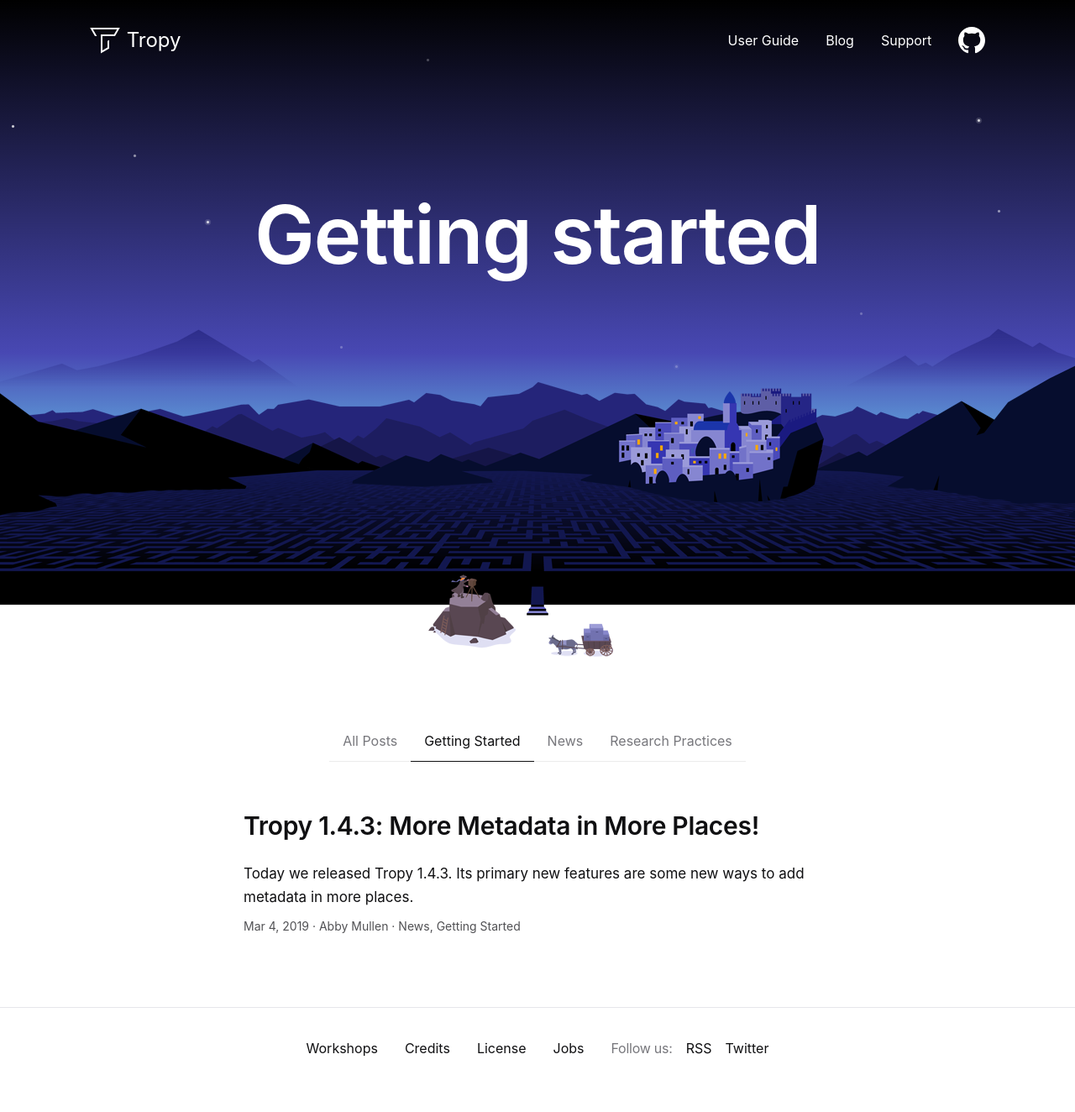
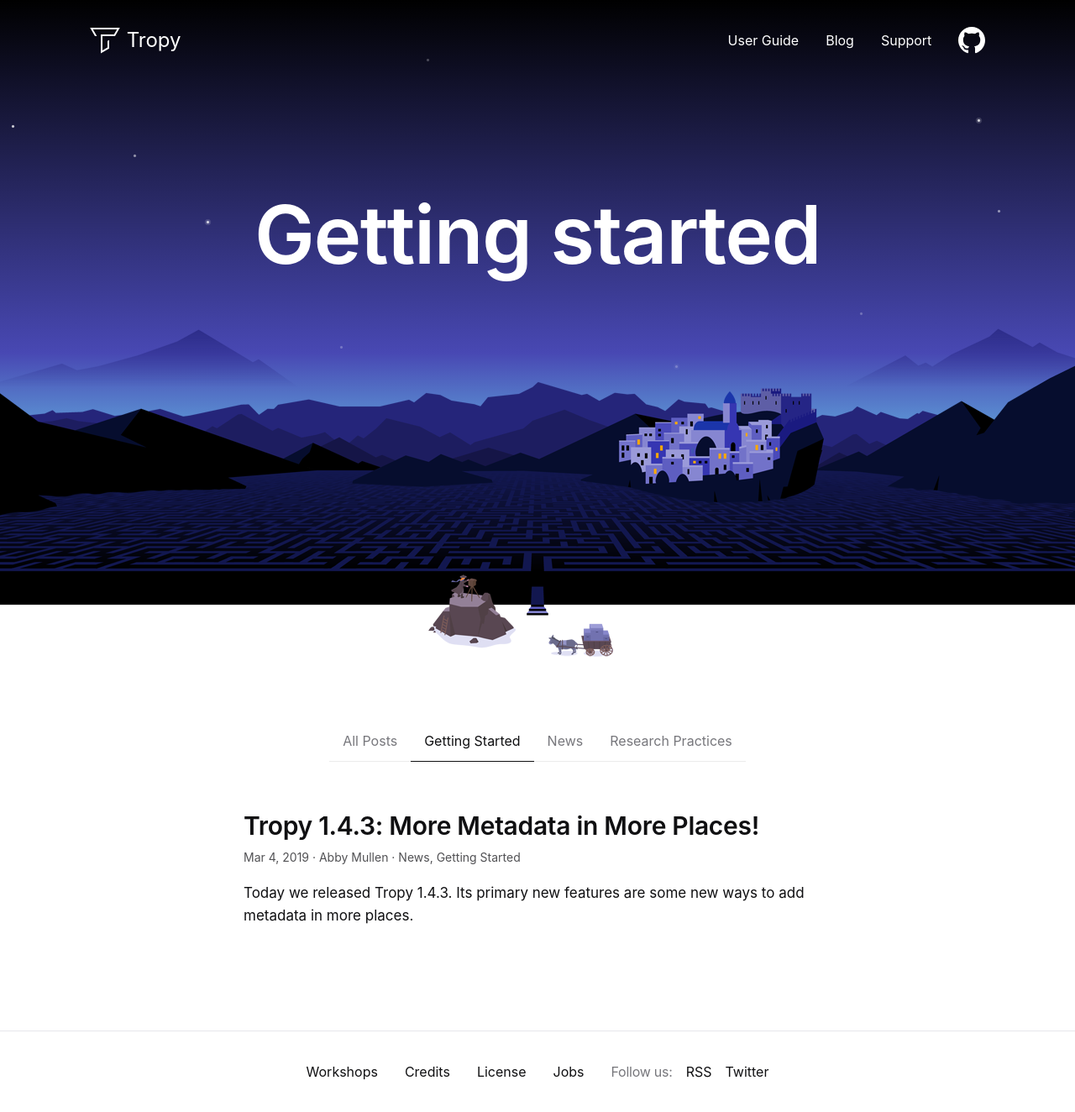
Before and after one commit to tropy/tropy.github.io, a Jekyll site: the page built from blog/category/getting-started.markdown, in a window 1280 px wide. Shown: the whole page at 84% size. Built offline with Jekyll 4.4.1, drawn with Linux system fonts in a browser that asks for light colours; before the commit the page ends 1296 px from its top, so only the background shows below that.

Commit message:
Fix category layout.

```diff
--- a/_layouts/category.html
+++ b/_layouts/category.html
@@ -39,9 +39,6 @@
             {{ post.title | escape }}
           </a>
         </h2>
-        {%- if site.show_excerpts -%}
-          {{ post.excerpt }}
-        {%- endif -%}
         <p class="post-meta">
           {%- assign date_format = site.minima.date_format | default: "%b %-d, %Y" -%}
           <span class="post-date">{{ post.date | date: date_format }}</span>
@@ -60,6 +57,9 @@
             </span>
           {%- endif -%}
         </p>
+        {%- if site.show_excerpts -%}
+          {{ post.excerpt }}
+        {%- endif -%}
       </article>
     {% endfor%}
   </div>
```
